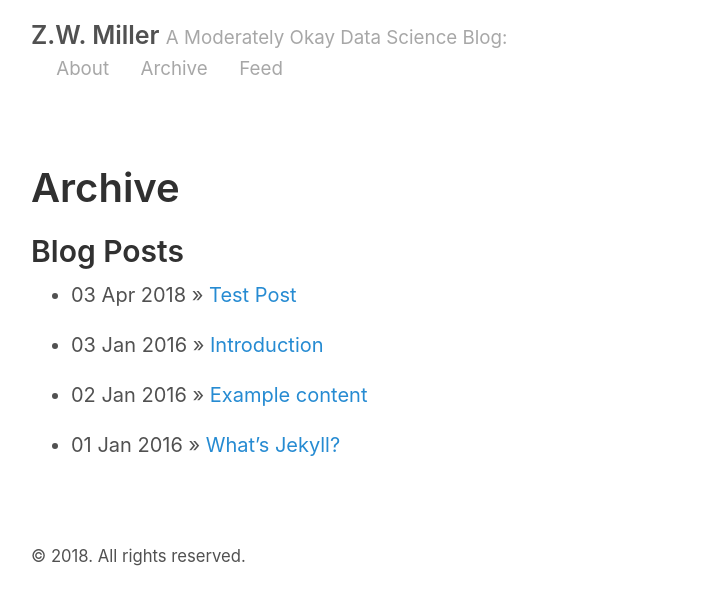
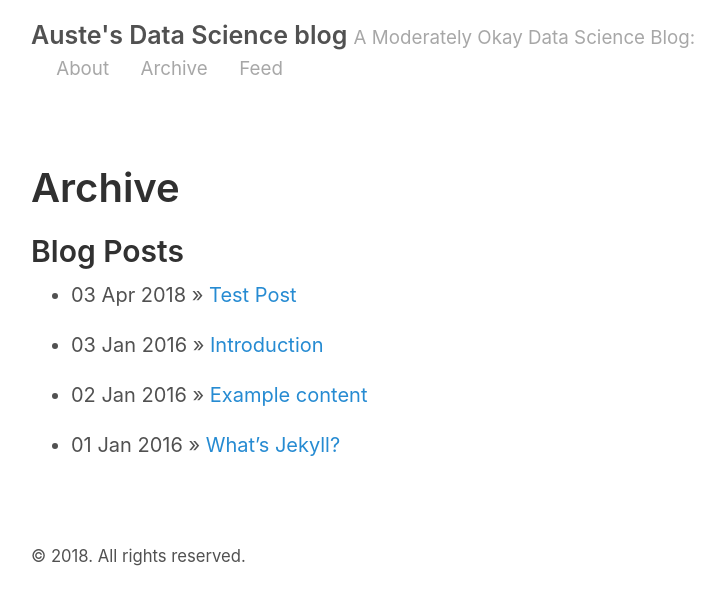
Before and after one commit to Auste1989/Auste1989.github.io, a Jekyll site: the page built from archive.md, in a window 1280 px wide. Shown: the top 605 px of the page, without its empty margins (259-984 px from the left). Built offline with Jekyll 4.4.1, drawn with Linux system fonts in a browser that asks for light colours.

Commit message:
Changed the _config file

```diff
--- a/_config.yml
+++ b/_config.yml
@@ -2,10 +2,10 @@
 permalink:           pretty
 
 # Setup
-title:               Z.W. Miller
+title:               Auste's Data Science blog
 tagline:             A Moderately Okay Data Science Blog
-url:                 http://zwmiller.com
-paginate:            2
+url:                 https://Auste1989.github.io/
+paginate:            4
 baseurl:             ""
 
 # Assets
@@ -17,14 +17,14 @@ sass:
 
 # About/contact
 author:
-  name:              Zach Miller
-  url:               https://twitter.com/zaglamir
-  email:             zach@thisismetis.com
+  name:              Auste Mastaviciute
+  url:               https://www.linkedin.com/in/auste-mastaviciute-59a58a54/
+  email:             auste.m@gmail.com
 
 # Custom vars
 version:             2.0.0
 github:
-  repo:              https://github.com/zwmiller
+  repo:              https://github.com/Auste1989
 
 # Gems
 gems:
```
